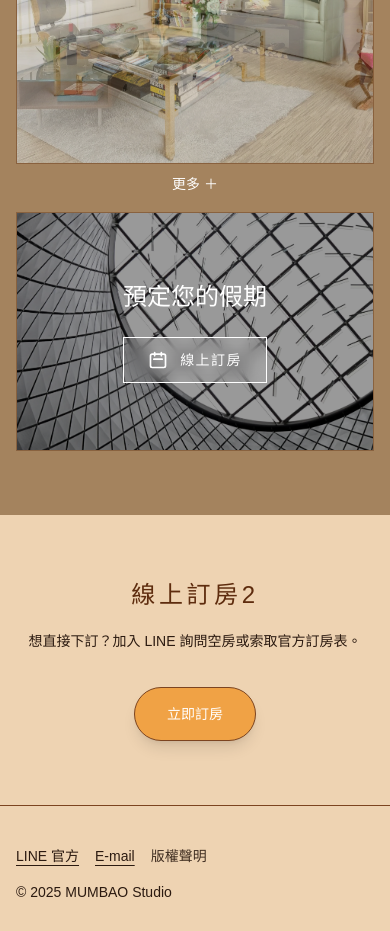
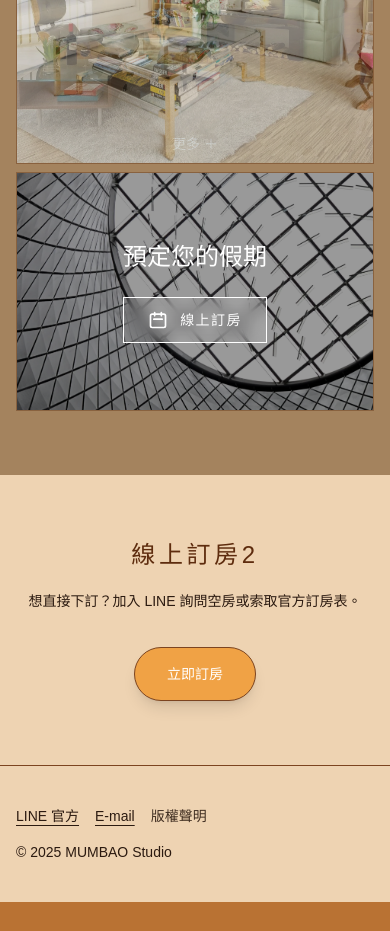
Before and after one commit to ianshih69/mumbao-website, a Next.js app: page / in a window 390 px wide. Shown: the part 2420-3351 px from the top of the page. After the commit the page ends 3322 px from the top, so only its background shows below. Built offline with nearby package versions, Linux system fonts and the light colour scheme.

Commit message:
手機端圖四更多debug1

```diff
--- a/components/RoomsMosaic.tsx
+++ b/components/RoomsMosaic.tsx
@@ -132,7 +132,7 @@ export default function RoomsMosaic() {
         </div>
 
         {/* 移動端：更多+連結在第二張圖下方，置中 */}
-        <div className="md:hidden flex justify-center mt-2.5">
+        <div className="md:hidden flex justify-center -mt-[30px]">
           <Link
             href="/rooms"
             className="text-white hover:opacity-80 transition-opacity text-sm"
```
